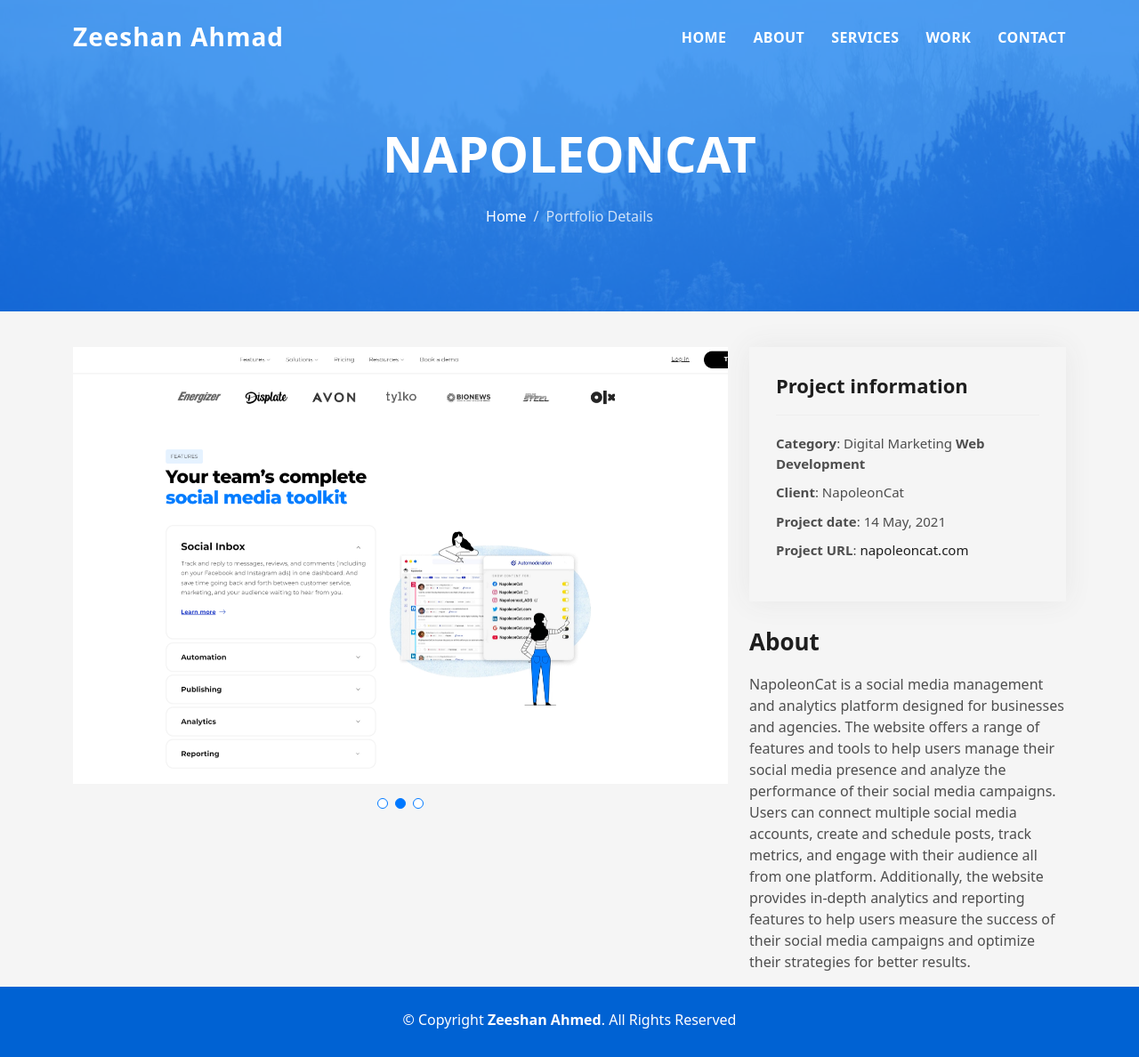
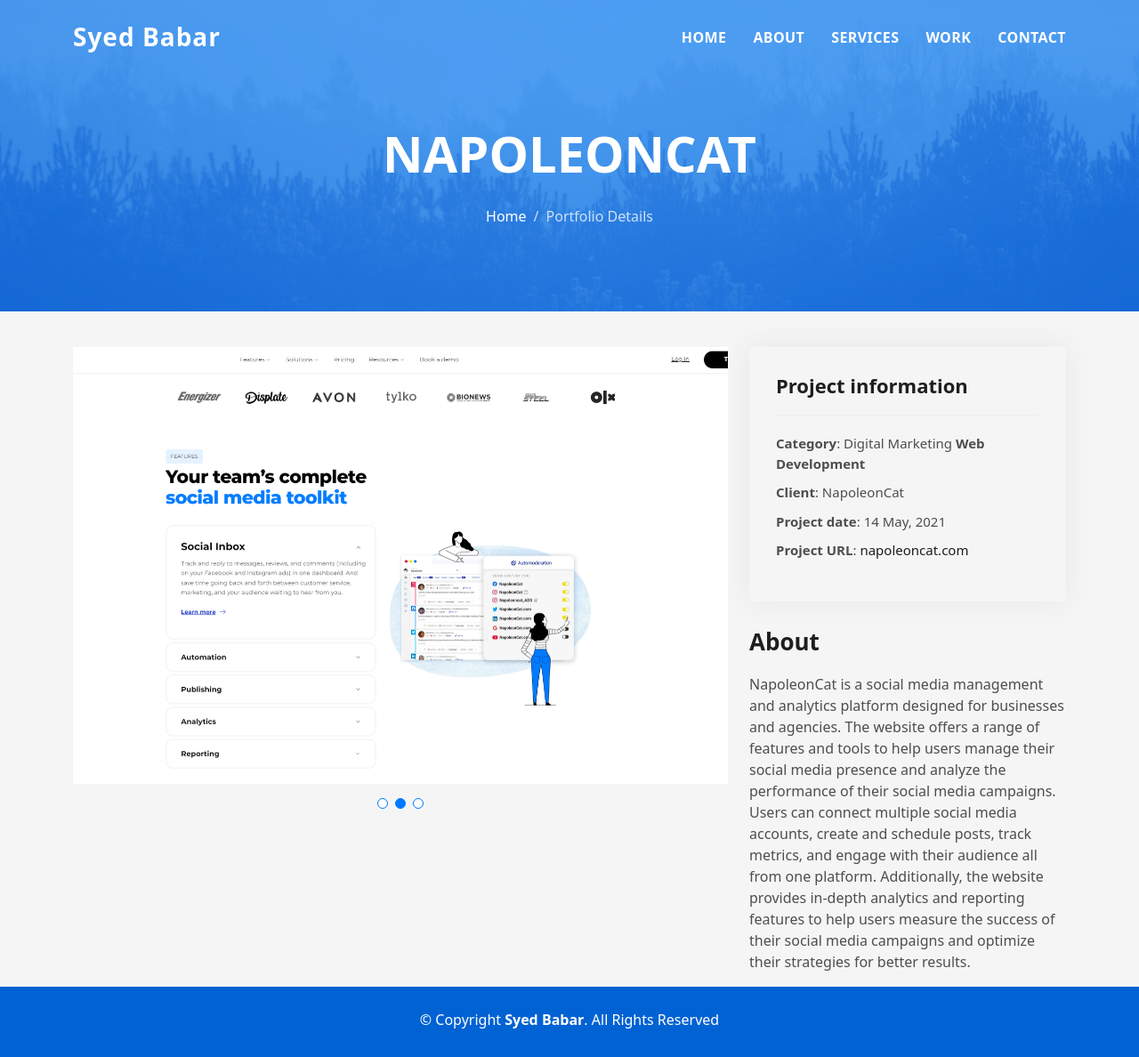
Before and after one commit to SyedBdev/SyedBdev.github.io, a plain HTML site: page portfolio-details/napoleancat-portfolio-details.html in a window 1280 px wide. Shown: the whole page at 89% size. Drawn offline with Linux system fonts and the light colour scheme.

Commit message:
Update napoleancat-portfolio-details.html

```diff
--- a/portfolio-details/napoleancat-portfolio-details.html
+++ b/portfolio-details/napoleancat-portfolio-details.html
@@ -4,7 +4,7 @@
     <meta charset="utf-8" />
     <meta content="width=device-width, initial-scale=1.0" name="viewport" />
 
-    <title>NapoleonCat - Zeeshan Ahmad - Portfolio Details</title>
+    <title>NapoleonCat - Syed Babar - Portfolio Details</title>
     <meta content="" name="description" />
     <meta content="" name="keywords" />
 
@@ -37,7 +37,7 @@
     <!-- ======= Header ======= -->
     <header id="header" class="fixed-top">
       <div class="container d-flex align-items-center justify-content-between">
-        <h1 class="logo"><a href="/index.html">Zeeshan Ahmad</a></h1>
+        <h1 class="logo"><a href="/index.html">Syed Babar</a></h1>
 
         <nav id="navbar" class="navbar">
           <ul>
@@ -171,7 +171,7 @@
           <div class="col-sm-12">
             <div class="copyright-box">
               <p class="copyright">
-                &copy; Copyright <strong>Zeeshan Ahmed</strong>. All Rights
+                &copy; Copyright <strong>Syed Babar</strong>. All Rights
                 Reserved
               </p>
             </div>
```
